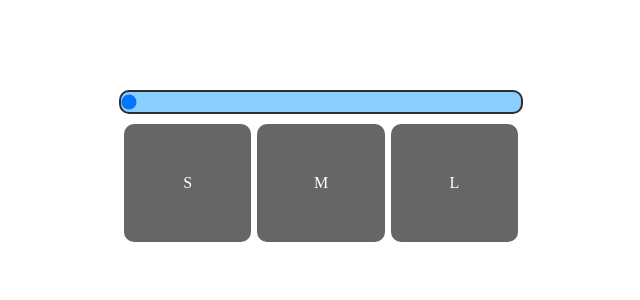
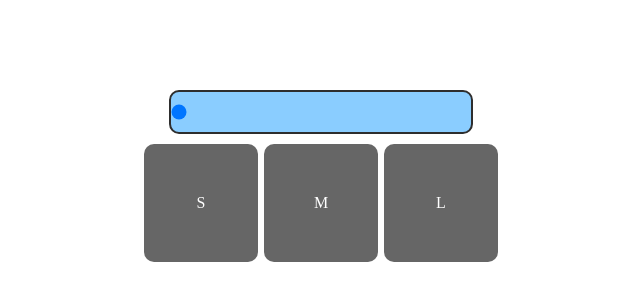
Before and after one commit to AsotaiCode/maze-js, a plain HTML site: page index.html in a window 1280 px wide. Shown: the part 420-720 px from the top of the page, without its empty margins (319-959 px from the left). Drawn offline with nearby package versions, Linux system fonts and the light colour scheme.

Commit message:
UI改善

```diff
--- a/css/style.css
+++ b/css/style.css
@@ -17,15 +17,15 @@ body {
     margin: 10px auto;
     cursor:grab;
     background: #8acdff;
-    height: 20px;
-    width: 400px;
+    height: 40px;
+    width: 300px;
     border-radius: 10px;
     border: solid 2px #2e2e2e;
 }
 
 .blocks {
     display: flex;
-    width: 400px;
+    width: 360px;
     margin: 10px auto;
 }
 
```
